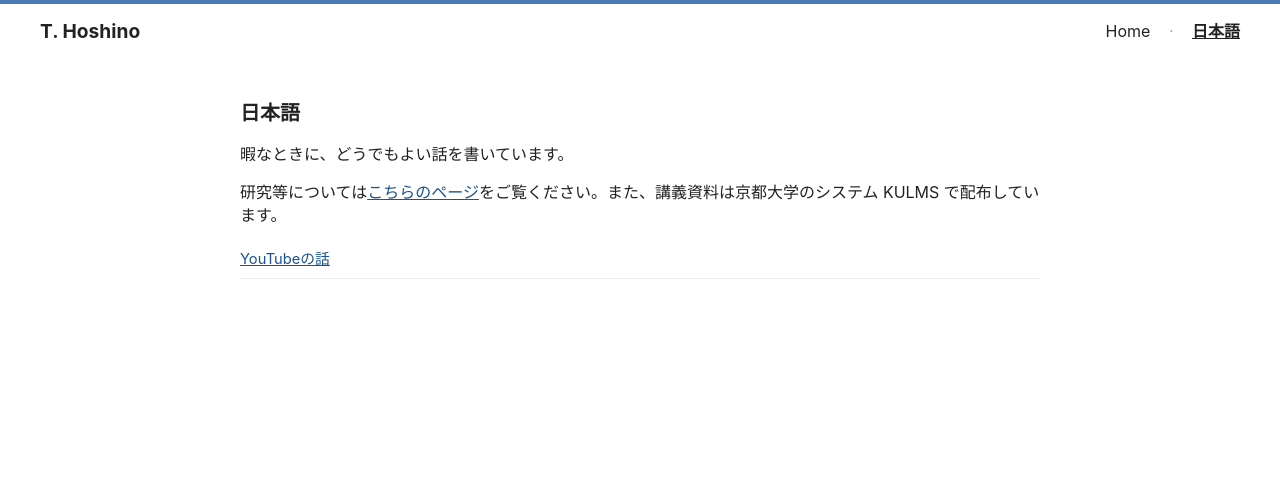
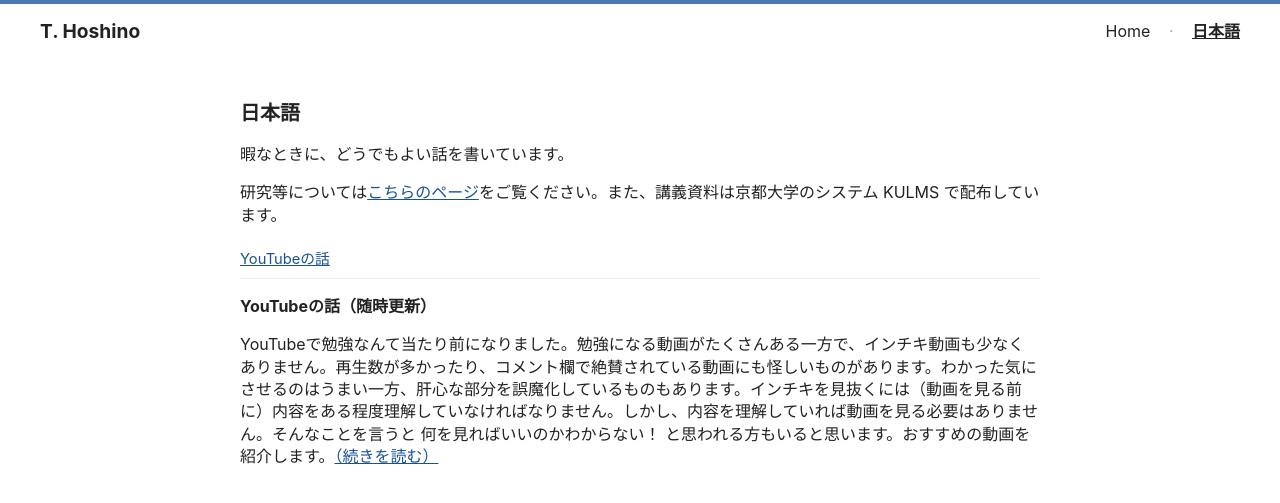
Before and after one commit to tetsuyahoshino137/tetsuyahoshino137.github.io, a Jekyll site: the page built from posts.md, in a window 1280 px wide. Shown: the top 503 px of the page. Built offline with Jekyll 4.4.1, drawn with Linux system fonts in a browser that asks for light colours.

Commit message:
Update posts.md

```diff
--- a/posts.md
+++ b/posts.md
@@ -14,3 +14,9 @@ permalink: /posts/
     <span class="post-title"><a href="{{ '/posts/youtube/' | relative_url }}">YouTubeの話</a></span>
   </li>
 </ul>
+
+<b>YouTubeの話（随時更新）</b>
+
+YouTubeで勉強なんて当たり前になりました。勉強になる動画がたくさんある一方で、インチキ動画も少なくありません。再生数が多かったり、コメント欄で絶賛されている動画にも怪しいものがあります。わかった気にさせるのはうまい一方、肝心な部分を誤魔化しているものもあります。インチキを見抜くには（動画を見る前に）内容をある程度理解していなければなりません。しかし、内容を理解していれば動画を見る必要はありません。そんなことを言うと
+何を見ればいいのかわからない！
+と思われる方もいると思います。おすすめの動画を紹介します。<a href="{{ '/posts/youtube/' | relative_url }}">（続きを読む）</a>
```
